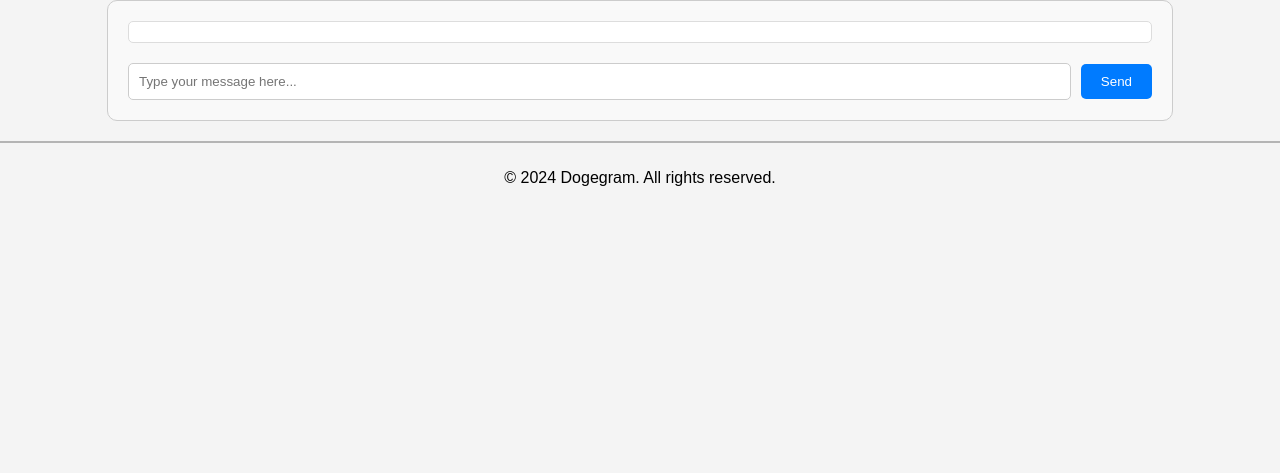
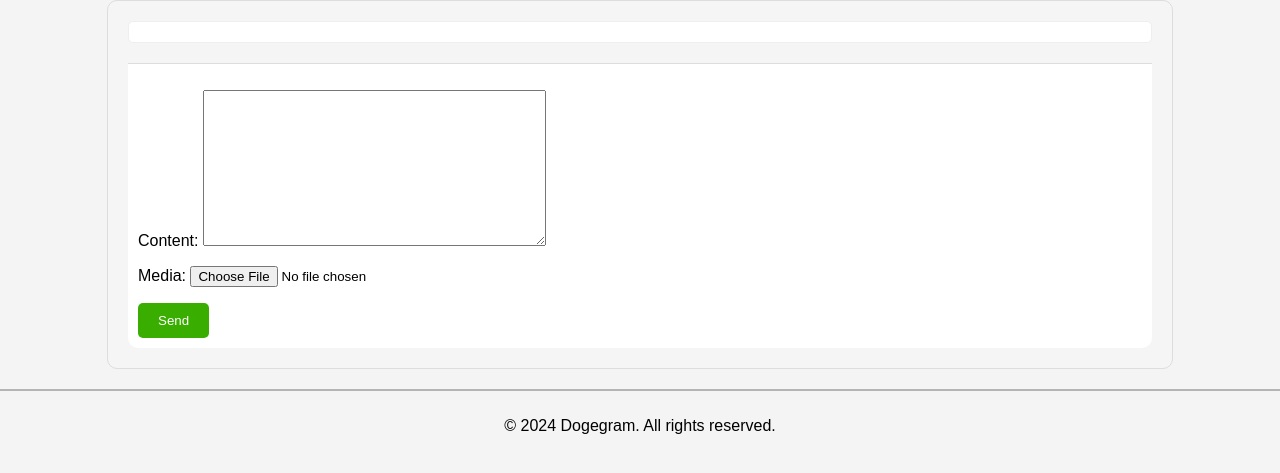
Before and after one commit to ravion223/Dogegram, a Django app: template templates/chats/chat_room.html in a window 1280 px wide; the page is wider, and only the part inside the window is pictured. Shown: the part 86-559 px from the top of that part. Run offline with Django 5.2, Linux system fonts and the light colour scheme; the template is opened without the code that fills it: values that come from a table or form of the project are taken from there, others are empty.

Commit message:
Restyled chat a little bit and added functionality to send image or video in chat

```diff
--- /dev/null
+++ b/chats/forms.py
@@ -0,0 +1,16 @@
+from django import forms
+from . import models
+import mimetypes
+
+class MessageForm(forms.ModelForm):
+    class Meta:
+        model = models.Message
+        fields = ('content', 'media')
+
+    def clean_media(self):
+        media = self.cleaned_data.get('media')
+        if media:
+            mime = mimetypes.guess_type(media.name)[0]
+            if mime not in ['image/jpeg', 'image/png', 'image/gif', 'video/mp4', 'video/webm']:
+                raise forms.ValidationError('Unsupported file type.')
+        return media
--- a/chats/models.py
+++ b/chats/models.py
@@ -1,6 +1,9 @@
 from typing import Any
 from django.db import models
 from django.contrib.auth import get_user_model
+import mimetypes
+
+from django.forms import ValidationError
 
 User = get_user_model()
 
@@ -16,9 +19,16 @@ class ChatRoom(models.Model):
         verbose_name_plural = 'Chat_rooms'
 
 
+def validate_media_type(value):
+    mime = mimetypes.guess_type(value.name)[0]
+    if mime not in ['image/jpeg', 'image/png', 'image/gif', 'video/mp4', 'video/webm']:
+        raise ValidationError('Unsupported file type.')
+
+
 class Message(models.Model):
     room = models.ForeignKey(ChatRoom, on_delete=models.CASCADE, related_name='messages')
     sender = models.ForeignKey(User, on_delete=models.CASCADE)
 
     content = models.TextField()
+    media = models.FileField(blank=True, validators=[validate_media_type], null=True, upload_to='chats/')
     timestamp = models.DateTimeField(auto_now_add=True)
--- a/templates/chats/chat_room.html
+++ b/templates/chats/chat_room.html
@@ -1,20 +1,35 @@
 {% extends 'base.html' %}
 {% load static %}
+{% load custom_filters %}
 {% block content %}
-<div class="chat-room">
+<div class="chat-window">
   <div id="chat-log">
     {% for message in messages %}
       <div class="message">
         {% if message.sender.profiles.first.profile_pic %}
+            <a href="{% url 'auth_system:profile-detail' message.sender.profiles.first.id  %}">
                 <img class="profile-pic-message" src="{{ message.sender.profiles.first.profile_pic.url }}" width="30" height="30">
+            </a>
         {% else %}
+            <a href="{% url 'auth_system:profile-detail' message.sender.profiles.first.id  %}">
                 <img class="profile-pic" src="{% static 'img/default-profile-pic.jpg' %}" width="30" height="30">
+            </a>
         {% endif %}
         <div class="message-content">
           <strong>{{ message.sender.username }}</strong>: <p class="editableText" id="editableText-{{ message.pk }}">{{ message.content }}</p>
+          {% if message.media %}
+            {% if message.media.url|is_image %}
+              <img class="message-media" src="{{ message.media.url }}" alt="Image" width="350" height="350">
+            {% elif message.media.url|is_video %}
+              <video class="message-media" controls width="350" height="350">
+                <source src="{{ message.media.url }}" type="video/{{ message.media.url|slice:"-3" }}">
+                Your browser does not support the video tag.
+              </video>
+            {% endif %}
+          {% endif %}
         </div>
         {% if message.sender == request.user %}
-                <div>
+            <div class="message-buttons">
                 <button class="edit-button" data-message-id="{{ message.pk }}">
                     <svg xmlns="http://www.w3.org/2000/svg" width="16" height="16" fill="currentColor" class="bi bi-pencil" viewBox="0 0 16 16">
                         <path d="M12.146.146a.5.5 0 0 1 .708 0l3 3a.5.5 0 0 1 0 .708l-10 10a.5.5 0 0 1-.168.11l-5 2a.5.5 0 0 1-.65-.65l2-5a.5.5 0 0 1 .11-.168zM11.207 2.5 13.5 4.793 14.793 3.5 12.5 1.207zm1.586 3L10.5 3.207 4 9.707V10h.5a.5.5 0 0 1 .5.5v.5h.5a.5.5 0 0 1 .5.5v.5h.293zm-9.761 5.175-.106.106-1.528 3.821 3.821-1.528.106-.106A.5.5 0 0 1 5 12.5V12h-.5a.5.5 0 0 1-.5-.5V11h-.5a.5.5 0 0 1-.468-.325"/>
@@ -30,21 +45,21 @@
       </div>
     {% endfor %}
   </div>
-    <form id="chat-form" method="post" action="{% url 'chats:chat-room' room_name %}">
+  <form id="chat-form" method="post" action="{% url 'chats:chat-room' room_name %}" enctype="multipart/form-data">
     {% csrf_token %}
-        <input type="text" name="message" placeholder="Type your message here...">
+    {{ form.as_p }}
     <button type="submit">Send</button>
   </form>
 </div>
 
 <style>
-.chat-room {
+.chat-window {
   width: 80%;
   margin: 0 auto;
-    border: 1px solid #ccc;
+  border: 1px solid #ddd;
   padding: 20px;
   border-radius: 10px;
-    background-color: #f9f9f9;
+  background-color: #f5f5f5;
 }
 
 #chat-log {
@@ -52,20 +67,20 @@
   overflow-y: auto;
   margin-bottom: 20px;
   padding: 10px;
-    border: 1px solid #ddd;
+  border: 1px solid #eee;
   border-radius: 5px;
   background-color: #fff;
 }
 
 .message {
   display: flex;
-    align-items: center;
+  align-items: flex-start;
   padding: 10px;
   margin-bottom: 10px;
   border-bottom: 1px solid #eee;
 }
 
-.profile-pic-message {
+.profile-pic-message, .profile-pic {
   width: 40px;
   height: 40px;
   border-radius: 50%;
@@ -74,24 +89,56 @@
 
 .message-content {
   flex-grow: 1;
-    display: flex;
-    align-items: center;
 }
 
 .message strong {
   color: #333;
 }
 
-.editableText {
-    display: inline-block;
-    margin-left: 5px;
-    padding: 5px;
-    border-radius: 3px;
+.message-media {
+  max-width: 100%;
+  height: auto;
+  margin: 10px 0;
+  border-radius: 5px;
 }
+
+#chat-form {
+  margin-top: 20px;
+  padding: 10px;
+  border-top: 1px solid #ddd;
+  background-color: #fff;
+  border-radius: 0 0 10px 10px;
+}
+
+#chat-form input[type="text"] {
+  flex: 1;
+  padding: 10px;
+  border: 1px solid #ccc;
+  border-radius: 5px;
+  margin-right: 10px;
+}
+
+#chat-form button {
+  padding: 10px 20px;
+  border: none;
+  border-radius: 5px;
+  background-color: #3AAE00;
+  color: white;
+  cursor: pointer;
+}
+
+#chat-form button:hover {
+  background-color: #2E8E00;
+}
+
 
 .editableText[contenteditable="true"] {
     border: 1px solid #ddd;
     background-color: #f0f0f0;
+}
+
+.message-buttons {
+    margin-top: 5px;
 }
 
 .edit-button,
@@ -107,33 +154,6 @@
 .edit-button:hover,
 .delete-button:hover {
     background-color: #f0f0f0;
-}
-
-#chat-form {
-    display: flex;
-    justify-content: space-between;
-    align-items: center;
-}
-
-#chat-form input[type="text"] {
-    flex: 1;
-    padding: 10px;
-    border: 1px solid #ccc;
-    border-radius: 5px;
-    margin-right: 10px;
-}
-
-#chat-form button {
-    padding: 10px 20px;
-    border: none;
-    border-radius: 5px;
-    background-color: #007bff;
-    color: white;
-    cursor: pointer;
-}
-
-#chat-form button:hover {
-    background-color: #0056b3;
 }
 
 </style>
```
Also changed, not shown: chats/templatetags/custom_filters.py (added, +11 -0 lines), chats/views.py (+22 -4 lines), chats/migrations/0003_message_media.py (added), chats/templatetags/__init__.py (added), media/chats/Снимок_экрана_2021-07-29_210805.png (added). Lines whose indentation alone changed are shown as unchanged.
